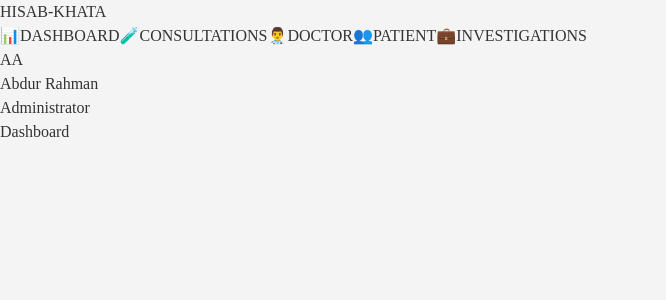
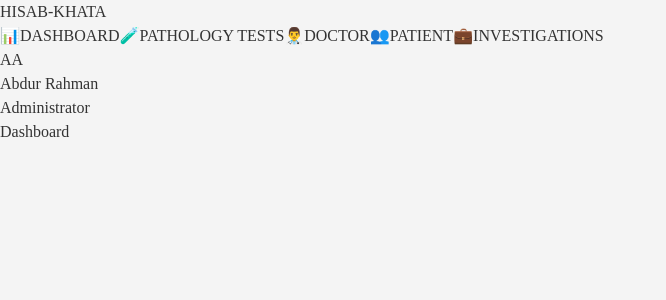
Before and after one commit to rjabdurrahman/hisab-electon, a React (Vite) app in the folder src/renderer/: page /dashboard in a window 1280 px wide. Shown: the top 300 px of the page, without its empty margins (0-666 px from the left). Built offline with nearby package versions, Linux system fonts and the light colour scheme.

Commit message:
Updated: Sidebar

```diff
--- a/src/renderer/src/Router.tsx
+++ b/src/renderer/src/Router.tsx
@@ -4,7 +4,7 @@ import Dashboard from "./pages/Dashboard";
 import Doctor from "./pages/Doctor";
 import Client from "./pages/Client";
 import Investigations from "./pages/Investigations";
-import Consultations from "./pages/PathologyTests";
+import PathologyTests from "./pages/PathologyTests";
 
 const router = createBrowserRouter([
   {
@@ -20,8 +20,8 @@ const router = createBrowserRouter([
         element: <Dashboard />,
       },
       {
-        path: "consultations",
-        element: <Consultations />,
+        path: "pathology-tests",
+        element: <PathologyTests />,
       },
       {
         path: "doctor",
--- a/src/renderer/src/components/Sidebar.tsx
+++ b/src/renderer/src/components/Sidebar.tsx
@@ -8,7 +8,7 @@ const Sidebar: React.FC = () => {
 
   const menuItems = [
     { id: 'dashboard', label: 'DASHBOARD', icon: '📊' },
-    { id: 'consultations', label: 'CONSULTATIONS', icon: '🧪' },
+    { id: 'pathology-tests', label: 'PATHOLOGY TESTS', icon: '🧪' },
     { id: 'doctor', label: 'DOCTOR', icon: '👨‍⚕️' },
     { id: 'client', label: 'PATIENT', icon: '👥' },
     { id: 'investigations', label: 'INVESTIGATIONS', icon: '💼' },
```
